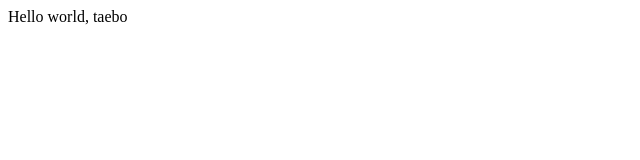
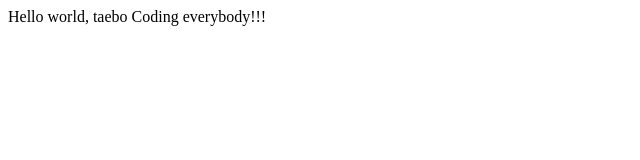
Before and after one commit to hilzzle/opentutorials-taebo, a plain HTML site: page index.html in a window 1280 px wide. Shown: the whole page, without its empty margins (0-640 px from the left). Drawn offline with Linux system fonts and the light colour scheme.

Commit message:
coding eveybody!!! to index.html

```diff
--- a/index.html
+++ b/index.html
@@ -20,5 +20,6 @@
 
     <body>
         Hello world, taebo
+        Coding everybody!!!
     </body>
 </html>
```
